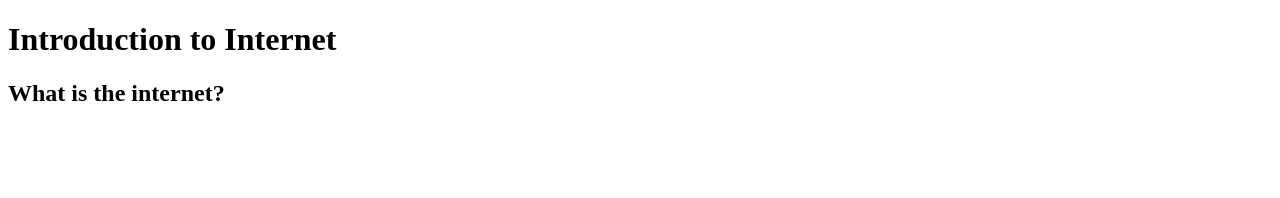
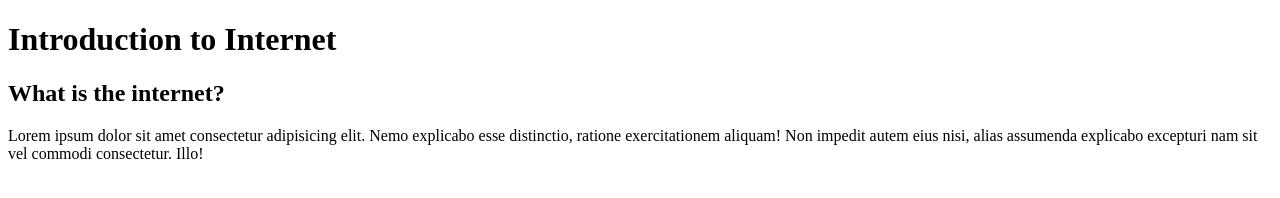
Before and after one commit to SawJet24/git-hub, a plain HTML site: page index.html in a window 1280 px wide. Drawn offline with Linux system fonts and the light colour scheme.

Commit message:
adding css. adding conten

```diff
--- a/index.html
+++ b/index.html
@@ -8,5 +8,6 @@
 <body>
     <h1>Introduction to Internet</h1>
     <h2>What is the internet?</h2>
+    <p>Lorem ipsum dolor sit amet consectetur adipisicing elit. Nemo explicabo esse distinctio, ratione exercitationem aliquam! Non impedit autem eius nisi, alias assumenda explicabo excepturi nam sit vel commodi consectetur. Illo!</p>
 </body>
 </html>
--- /dev/null
+++ b/style.css
@@ -0,0 +1,3 @@
+body{
+    font-family: Arial, Helvetica, sans-serif;
+}
```
